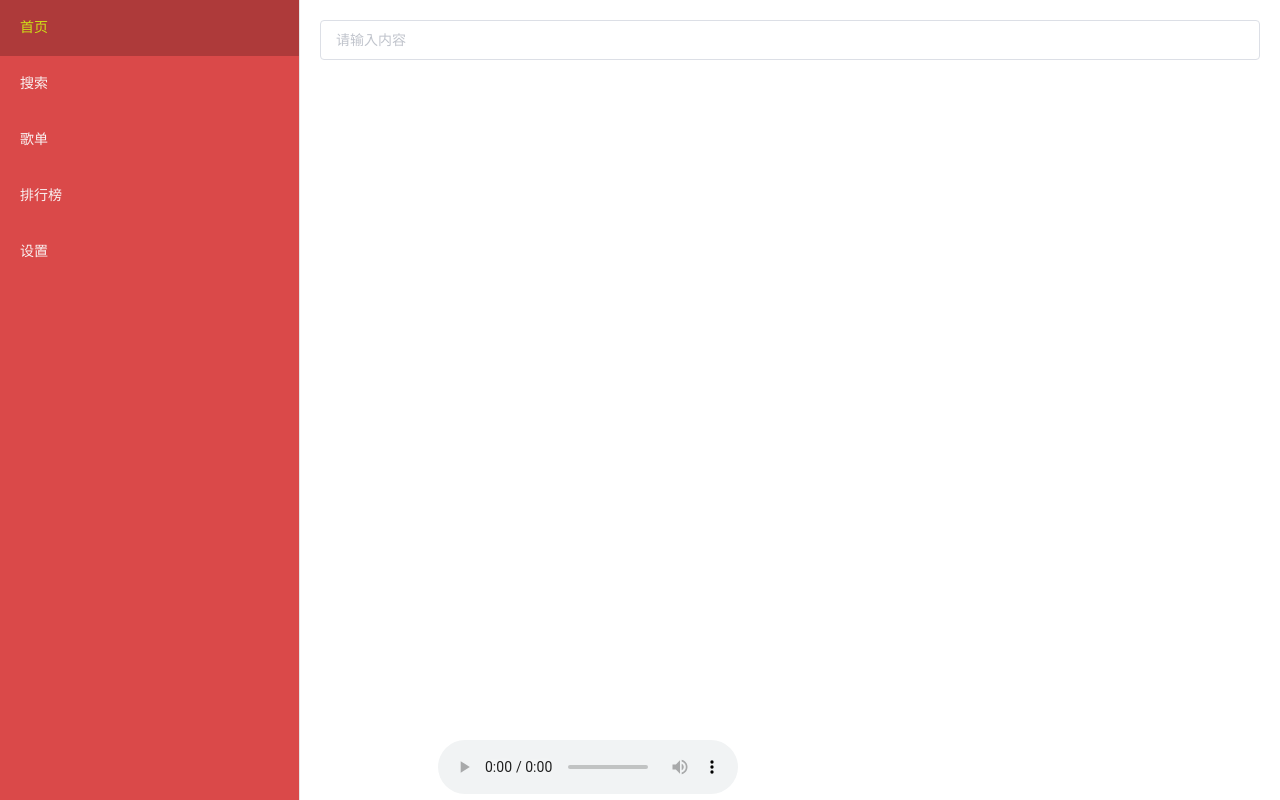
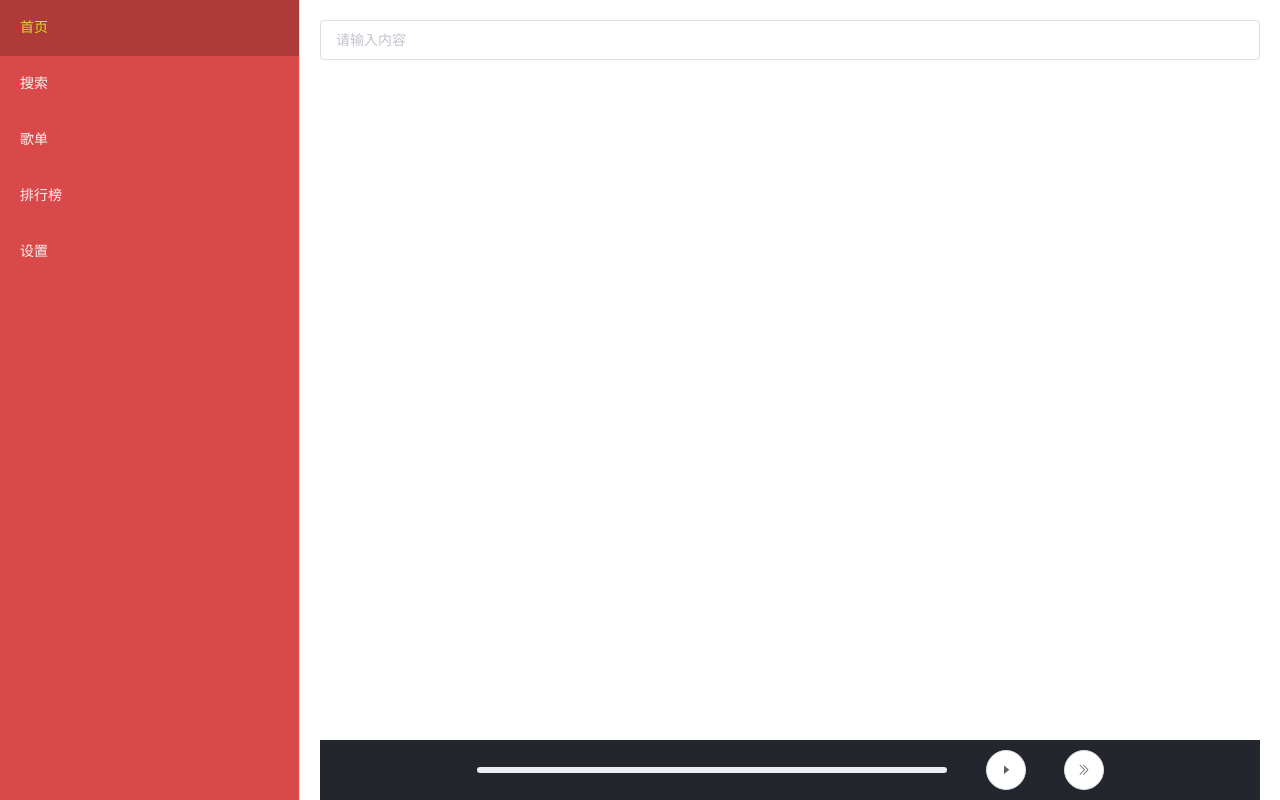
Before and after one commit to MakHoCheung/LaurelMusic, a Vue app: page /#/search in a window 1280 px wide. Built offline with nearby package versions, Linux system fonts and the light colour scheme.

Commit message:
feat: 自定义播放器组件（外观&逻辑）

```diff
--- a/src/components/player.vue
+++ b/src/components/player.vue
@@ -1,35 +1,70 @@
 <template>
-  <section>
-    <el-row>
-      <el-col :span="3"><img class="player-avatar" :src="albumPicUrl"/></el-col>
-        <el-col :span="8">
-          <audio autoplay controls :src="musicUrl"/>
-        </el-col>
-    </el-row>
-  </section>
+
+  <el-row class="player" type="flex" align="middle">
+    <el-col :span="2" offset="1" class="player-avatar-area"><img class="player-avatar" :src="albumPicUrl" />
+    </el-col>
+    <el-col :span="12" offset="1">
+      <audio autoplay :src="musicUrl" ref="audio" @timeupdate="updateProgress" />
+      <el-progress :percentage="progress" :show-text="false" color="#da4949"></el-progress>
+    </el-col>
+    <el-col :span="1" offset="1">
+      <el-button :icon="statuButtonIcon" circle @click="statuButtonClick"></el-button>
+    </el-col>
+    <el-col :span="1" offset="1">
+      <el-button icon="el-icon-d-arrow-right" circle></el-button>
+    </el-col>
+  </el-row>
+
 </template>
 <script>
 export default {
   name: 'palyer',
-  data: function() {
+  data: function () {
     return {
+      isPlaying: false,
+      statuButtonIcon: 'el-icon-caret-right',
+      progress: 0
     }
   },
-  computed:{
-    albumPicUrl(){
+  computed: {
+    albumPicUrl() {
       return this.$store.state.player.albumPicUrl;
     },
-    musicUrl(){
+    musicUrl() {
       return this.$store.state.player.musicUrl;
     }
   },
-  methods: {},
+  methods: {
+    statuButtonClick() {
+      if (this.isPlaying) {
+        this.statuButtonIcon = 'el-icon-close';
+        this.$refs.audio.pause();
+      } else {
+        this.statuButtonIcon = 'el-icon-caret-right';
+        this.$refs.audio.play();
+      }
+      this.isPlaying = !this.isPlaying;
+    },
+    updateProgress() {
+      let currentTime = this.$refs.audio.currentTime;
+      let duration = this.$refs.audio.duration;
+      let theProgress = (currentTime/duration)*100+'';
+      let trueProgress = parseInt(theProgress.substring(0,theProgress.indexOf('.')));
+      this.progress = theProgress;
+    }
+  },
   mounted() {
   }
 };
 </script>
 <style>
 .player-avatar {
-  width: 40%;
+  width: 60%;
+  vertical-align: middle;
+  border-radius: 10%;
+}
+.player {
+  background-color: rgba(28, 30, 37, 0.959);
+  height: 100%;
 }
 </style>
```
